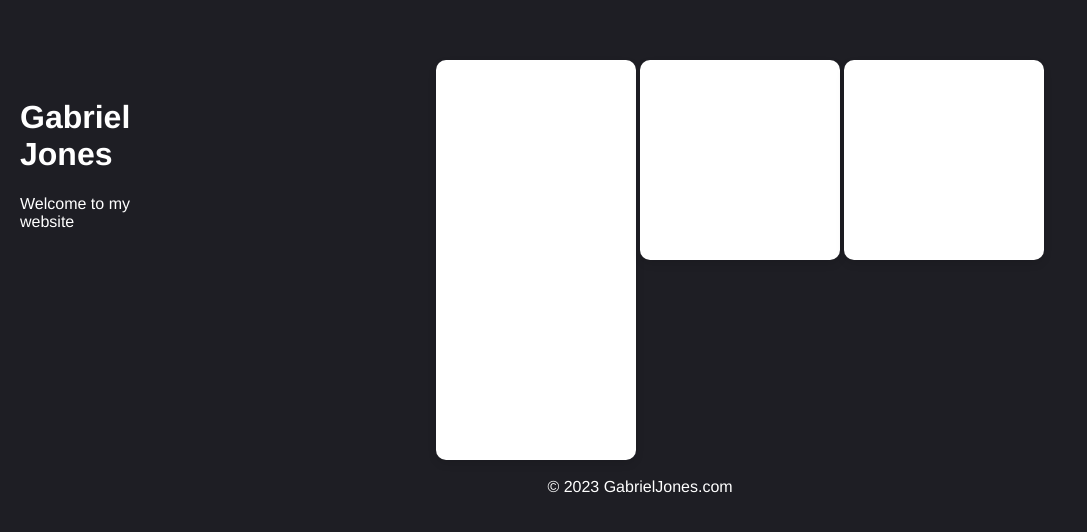
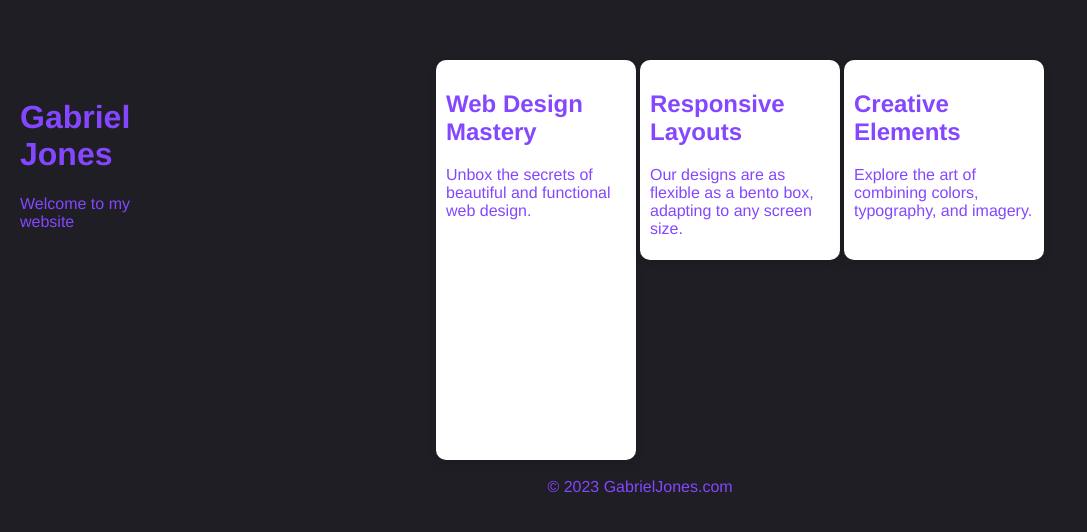
Before and after one commit to GabrielJonesCA/2023WEBPAGE, a plain HTML site: page index.html in a window 1280 px wide. Shown: the part 142-674 px from the top of the page, without its empty margins (0-1087 px from the left). Drawn offline with Linux system fonts and the light colour scheme.

Commit message:
update text color
update main text color

```diff
--- a/css/style.css
+++ b/css/style.css
@@ -10,7 +10,7 @@ body {
 }
 
 header, .content, footer {
-    color: #FFF;
+    color: #8447FF;
     box-sizing: border-box;
 }
 
```
